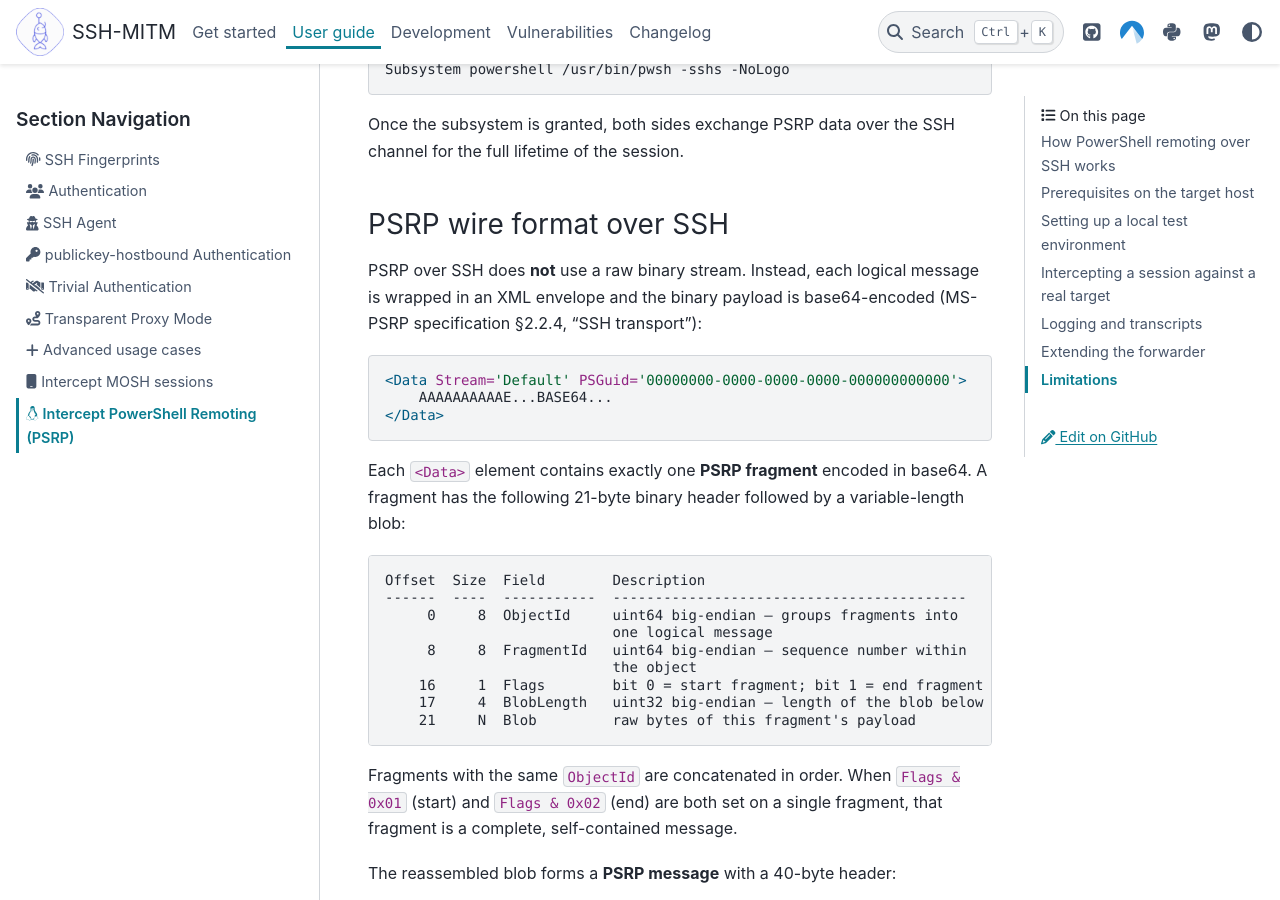
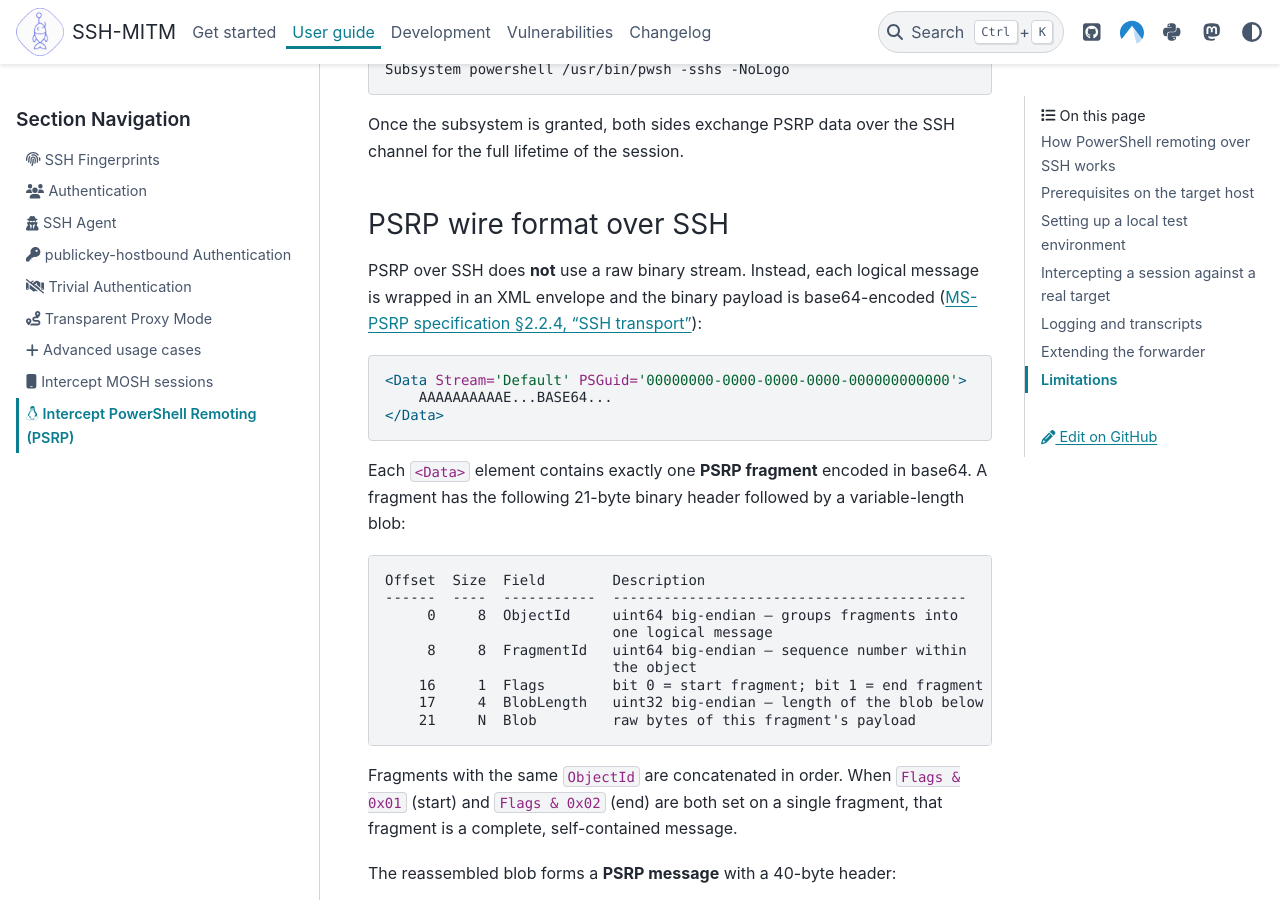
Before and after one commit to ssh-mitm/ssh-mitm, a Sphinx documentation site: the page built from doc/user_guide/powershell.rst, in a window 1280 px wide and 900 px high, scrolled down 549 px. Built offline with Sphinx 7.4.7 and the PyData theme 0.15.4, drawn with Linux system fonts in a browser that asks for light colours; pages that are not in the unit, such as notebooks, are missing from menus; the version number is read from the project's files by our own code.

Commit message:
docs: add link to MS-PSRP specification in wire format section

```diff
--- a/doc/user_guide/powershell.rst
+++ b/doc/user_guide/powershell.rst
@@ -30,7 +30,8 @@ PSRP wire format over SSH
 
 PSRP over SSH does **not** use a raw binary stream.  Instead, each logical
 message is wrapped in an XML envelope and the binary payload is base64-encoded
-(MS-PSRP specification §2.2.4, "SSH transport"):
+(`MS-PSRP specification §2.2.4, "SSH transport"
+<https://docs.microsoft.com/en-us/openspecs/windows_protocols/ms-psrp/>`_):
 
 .. code-block:: xml
 
```
